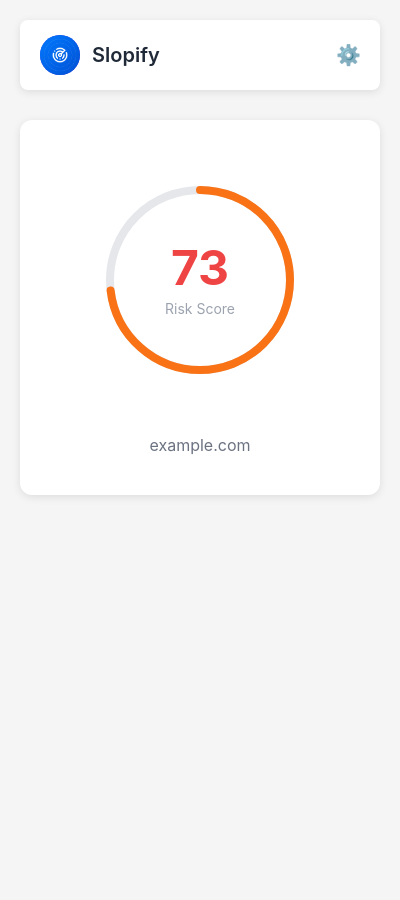
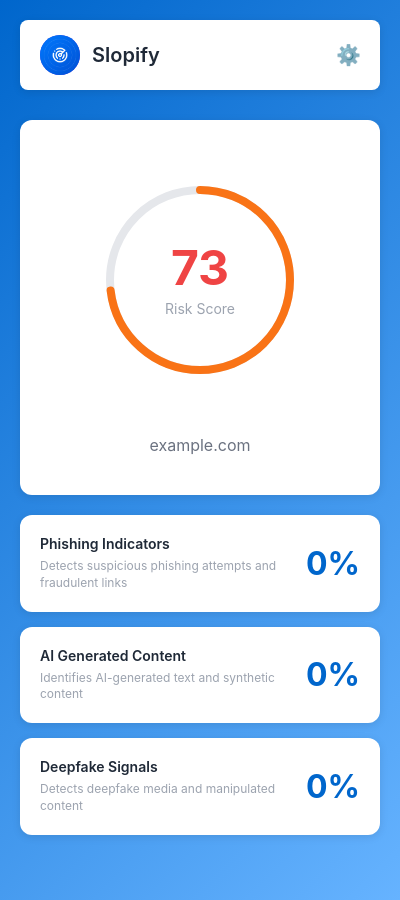
Before and after one commit to kawbu/slopify, a browser extension: page frontend/popup/popup.html in a window 400 px wide. Before the commit the page ends 844 px from the top, so only its background shows below. Drawn offline with Linux system fonts and the light colour scheme.

Commit message:
refactored css for popup

```diff
--- a/frontend/popup/popup.css
+++ b/frontend/popup/popup.css
@@ -6,10 +6,10 @@
 
 body {
     font-family: -apple-system, BlinkMacSystemFont, 'Segoe UI', Roboto, sans-serif;
-    background-color: #f5f5f5;
+    background: linear-gradient(135deg, #0066cc 0%, #66b3ff 100%);
     padding: 20px;
     min-width: 400px;
-    min-height: 600px;
+    min-height: 900px;
 }
 
 .header {
@@ -66,6 +66,7 @@ body {
     flex-direction: column;
     align-items: center;
     gap: 20px;
+    margin-bottom: 20px;
 }
 
 .circle-container {
@@ -122,3 +123,44 @@ body {
     color: #6b7280;
     margin-top: 15px;
 }
+
+.indicators-container {
+    display: flex;
+    flex-direction: column;
+    gap: 15px;
+}
+
+.indicator-row {
+    background: white;
+    border-radius: 12px;
+    padding: 20px;
+    box-shadow: 0 2px 8px rgba(0,0,0,0.1);
+    display: flex;
+    align-items: center;
+    justify-content: space-between;
+}
+
+.indicator-label {
+    flex: 1;
+    display: flex;
+    flex-direction: column;
+    gap: 6px;
+}
+
+.indicator-title {
+    font-size: 14px;
+    font-weight: 600;
+    color: #1f2937;
+}
+
+.indicator-description {
+    font-size: 12px;
+    color: #9ca3af;
+    line-height: 1.4;
+}
+
+.indicator-percentage {
+    font-size: 32px;
+    font-weight: bold;
+    color: #0066cc;
+}
--- a/frontend/popup/popup.html
+++ b/frontend/popup/popup.html
@@ -29,6 +29,32 @@
         <div class="domain">example.com</div>
     </div>
 
+    <div class="indicators-container">
+        <div class="indicator-row">
+            <div class="indicator-label">
+                <div class="indicator-title">Phishing Indicators</div>
+                <div class="indicator-description">Detects suspicious phishing attempts and fraudulent links</div>
+            </div>
+            <div class="indicator-percentage" id="phishingScore">0%</div>
+        </div>
+
+        <div class="indicator-row">
+            <div class="indicator-label">
+                <div class="indicator-title">AI Generated Content</div>
+                <div class="indicator-description">Identifies AI-generated text and synthetic content</div>
+            </div>
+            <div class="indicator-percentage" id="aiScore">0%</div>
+        </div>
+
+        <div class="indicator-row">
+            <div class="indicator-label">
+                <div class="indicator-title">Deepfake Signals</div>
+                <div class="indicator-description">Detects deepfake media and manipulated content</div>
+            </div>
+            <div class="indicator-percentage" id="deepfakeScore">0%</div>
+        </div>
+    </div>
+
     <script src="../popup/popup.js"></script>
 </body>
 </html>
--- a/frontend/popup/popup.js
+++ b/frontend/popup/popup.js
@@ -31,6 +31,21 @@ function setRiskScore(score, domain = 'example.com') {
     }
 }
 
+// Function to update all indicators
+function updateIndicators(data) {
+    // Update phishing indicator
+    const phishingScore = data.phishing || 0;
+    document.getElementById('phishingScore').textContent = phishingScore + '%';
+
+    // Update AI generated content indicator
+    const aiScore = data.aiGenerated || 0;
+    document.getElementById('aiScore').textContent = aiScore + '%';
+
+    // Update deepfake indicator
+    const deepfakeScore = data.deepfake || 0;
+    document.getElementById('deepfakeScore').textContent = deepfakeScore + '%';
+}
+
 // Initialize with score 73
 document.addEventListener('DOMContentLoaded', function() {
     setRiskScore(73, 'example.com');
```
